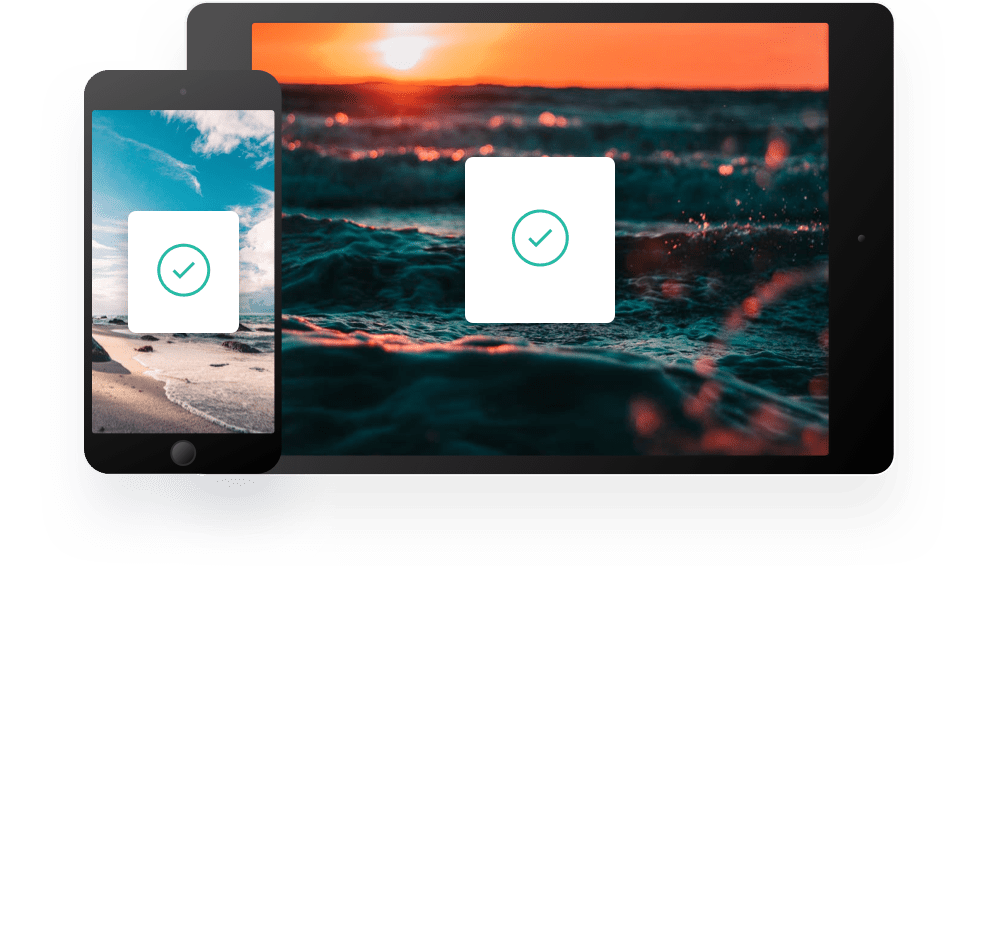
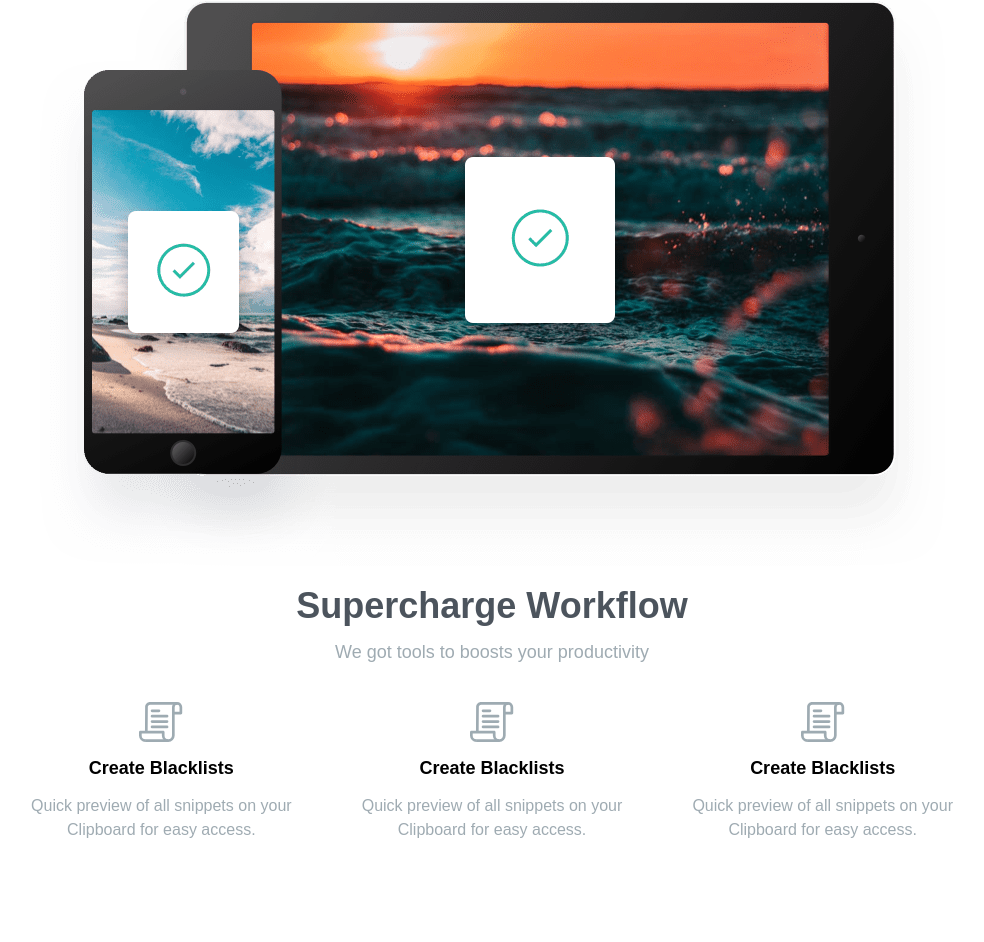
Before and after one commit to mehedihasananik/100-Days-Of-Code, a website: page src/index.html in a window 1280 px wide. Shown: the part 1522-2464 px from the top of the page, without its empty margins (148-1132 px from the left). Before the commit the page ends 2108 px from the top, so only its background shows below. Drawn offline with Linux system fonts and the light colour scheme; a web font is replaced by a local one.

Commit message:
supercharge section done

```diff
--- a/src/index.html
+++ b/src/index.html
@@ -120,7 +120,57 @@
           Clipboard snippets in a few simple clicks.
         </p>
         <div>
-          <img class="mx-auto py-5" src="./images/image-devices.png" alt="" />
+          <img
+            class="mx-auto py-5 pb-0"
+            src="./images/image-devices.png"
+            alt=""
+          />
+        </div>
+      </div>
+    </section>
+    <!-- superCharge -->
+    <section id="superCharge">
+      <div class="max-w-6xl flex flex-col px-10 mx-auto py-5">
+        <div class="text-center">
+          <h3 class="text-4xl font-bold text-darkGrayishBlue mb-3">
+            Supercharge Workflow
+          </h3>
+          <p class="text-lg pb-4 text-grayishBlue">
+            We got tools to boosts your productivity
+          </p>
+        </div>
+        <!-- items -->
+        <div
+          class="flex flex-col md:flex-row justify-center items-center px-10 py-5 md:pb-20 space-y-4 md:space-y-0"
+        >
+          <div class="text-center">
+            <img class="mx-auto" src="./images/icon-blacklist.svg" alt="" />
+            <h3 class="text-lg font-bold text-center py-3">
+              Create Blacklists
+            </h3>
+            <p class="text-md text-grayishBlue">
+              Quick preview of all snippets on your Clipboard for easy access.
+            </p>
+          </div>
+          <div class="text-center">
+            <img class="mx-auto" src="./images/icon-blacklist.svg" alt="" />
+            <h3 class="text-lg font-bold text-center py-3">
+              Create Blacklists
+            </h3>
+            <p class="text-md text-grayishBlue">
+              Quick preview of all snippets on your Clipboard for easy access.
+            </p>
+          </div>
+
+          <div class="text-center">
+            <img class="mx-auto" src="./images/icon-blacklist.svg" alt="" />
+            <h3 class="text-lg font-bold text-center py-3">
+              Create Blacklists
+            </h3>
+            <p class="text-md text-grayishBlue">
+              Quick preview of all snippets on your Clipboard for easy access.
+            </p>
+          </div>
         </div>
       </div>
     </section>
```
Also changed, not shown: dist/output.css.
